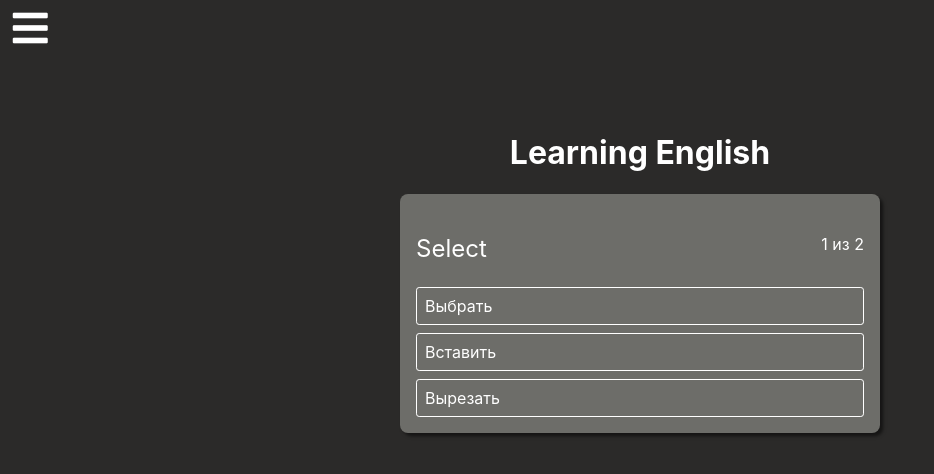
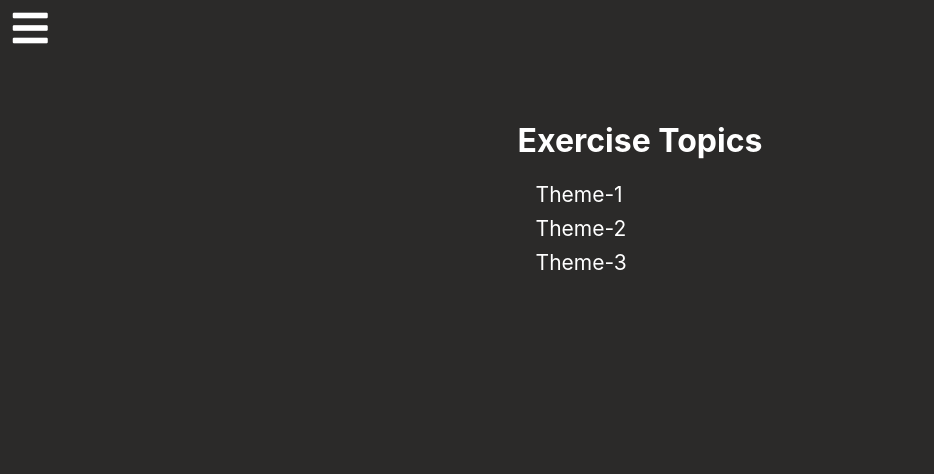
Before and after one commit to arm-path/React-english-words-firebase, a React (Create React App) app: page / in a window 1280 px wide. Shown: the top 474 px of the page, without its empty margins (0-934 px from the left). Built offline with nearby package versions, Linux system fonts and the light colour scheme.

Commit message:
create BasicComponent-> ExerciseTopics

```diff
--- a/src/App.js
+++ b/src/App.js
@@ -1,6 +1,7 @@
 import React, {Component} from 'react'
 import {Switch, Route} from 'react-router-dom'
 import Layout from './Fragments/Layout/Layout'
+import ExerciseTopics from './BasicComponents/ExerciseTopics/ExerciseTopics'
 import Exercises from './BasicComponents/Exercises/Exercises'
 import CreateExercise from './BasicComponents/CreateExercise/CreateExercise'
 
@@ -10,7 +11,8 @@
         return (
             <Layout>
                 <Switch>
-                    <Route path='/' exact component={Exercises}/>
+                    <Route path='/' exact component={ExerciseTopics}/>
+                    <Route path='/exercise/:id' component={Exercises}/>
                     <Route path='/create' component={CreateExercise} exact/>
                 </Switch>
             </Layout>
--- /dev/null
+++ b/src/BasicComponents/ExerciseTopics/ExerciseTopics.js
@@ -0,0 +1,32 @@
+import React from 'react'
+import {NavLink} from 'react-router-dom'
+import classes from './ExerciseTopics.module.css'
+
+
+class ExerciseTopics extends React.Component {
+
+    ExerciseTopicsList = () => {
+        return ['Theme-1', 'Theme-2', 'Theme-3'].map((obj, index) => {
+            return (
+                <li key={index}>
+                    <NavLink to={'/exercise/' + obj}>{obj}</NavLink>
+                </li>
+            )
+        })
+    }
+
+    render() {
+        return (
+            <div className={classes.ExerciseTopics}>
+                <div>
+                    <h1>Exercise Topics</h1>
+                    <ul>
+                        {this.ExerciseTopicsList()}
+                    </ul>
+                </div>
+            </div>
+        )
+    }
+}
+
+export default ExerciseTopics
--- /dev/null
+++ b/src/BasicComponents/ExerciseTopics/ExerciseTopics.module.css
@@ -0,0 +1,32 @@
+.ExerciseTopics{
+    display: flex;
+    justify-content: center;
+    flex-grow: 1;
+
+    width: 100%;
+    padding-top: 100px;
+    color: #ffffff;
+    background: #2b2a29;
+}
+
+.ExerciseTopics ul{
+    margin: 0;
+    padding: 0;
+
+    list-style: none;
+}
+
+.ExerciseTopics ul li{
+    margin-bottom: 9px;
+    margin-left: 18px;
+}
+
+.ExerciseTopics ul li a{
+    font-size: 21px;
+    color: #ffffff;
+    text-decoration: none;
+}
+
+.ExerciseTopics ul li a:hover{
+    color: #c6c6c6;
+}
--- a/src/Components/Navigation/Menu/Menu.js
+++ b/src/Components/Navigation/Menu/Menu.js
@@ -6,7 +6,7 @@
 
 
 const links = [ // Список навигации в менью.
-    {to: '/', label: 'Do Exercises', exact: false},
+    {to: '/', label: 'Exercise topic', exact: false},
     {to: '/create', label: 'Create Exercise', exact: true},
 ]
 
```
Also changed, not shown: 1 other file (tests, documents, lock files or other folders).
